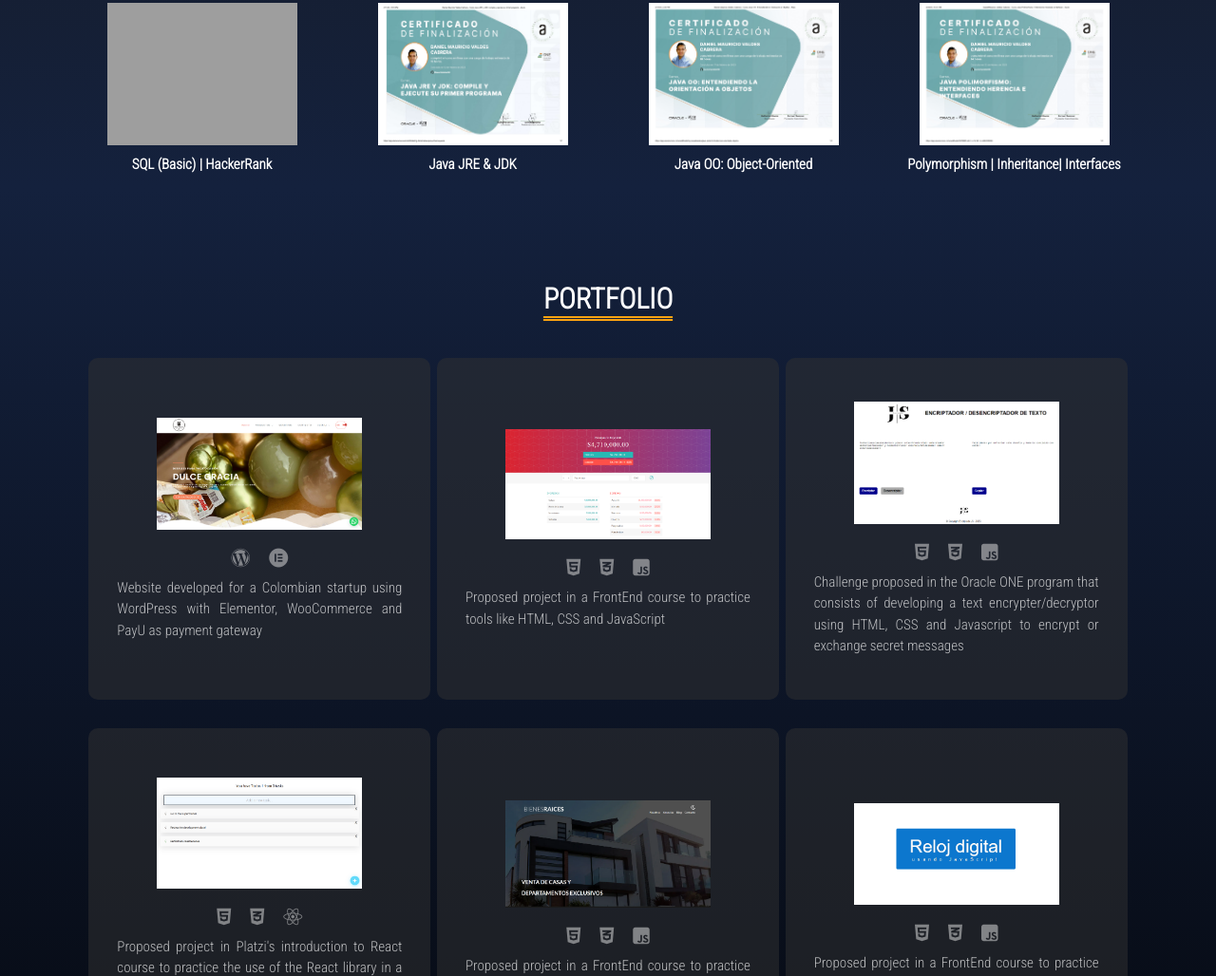
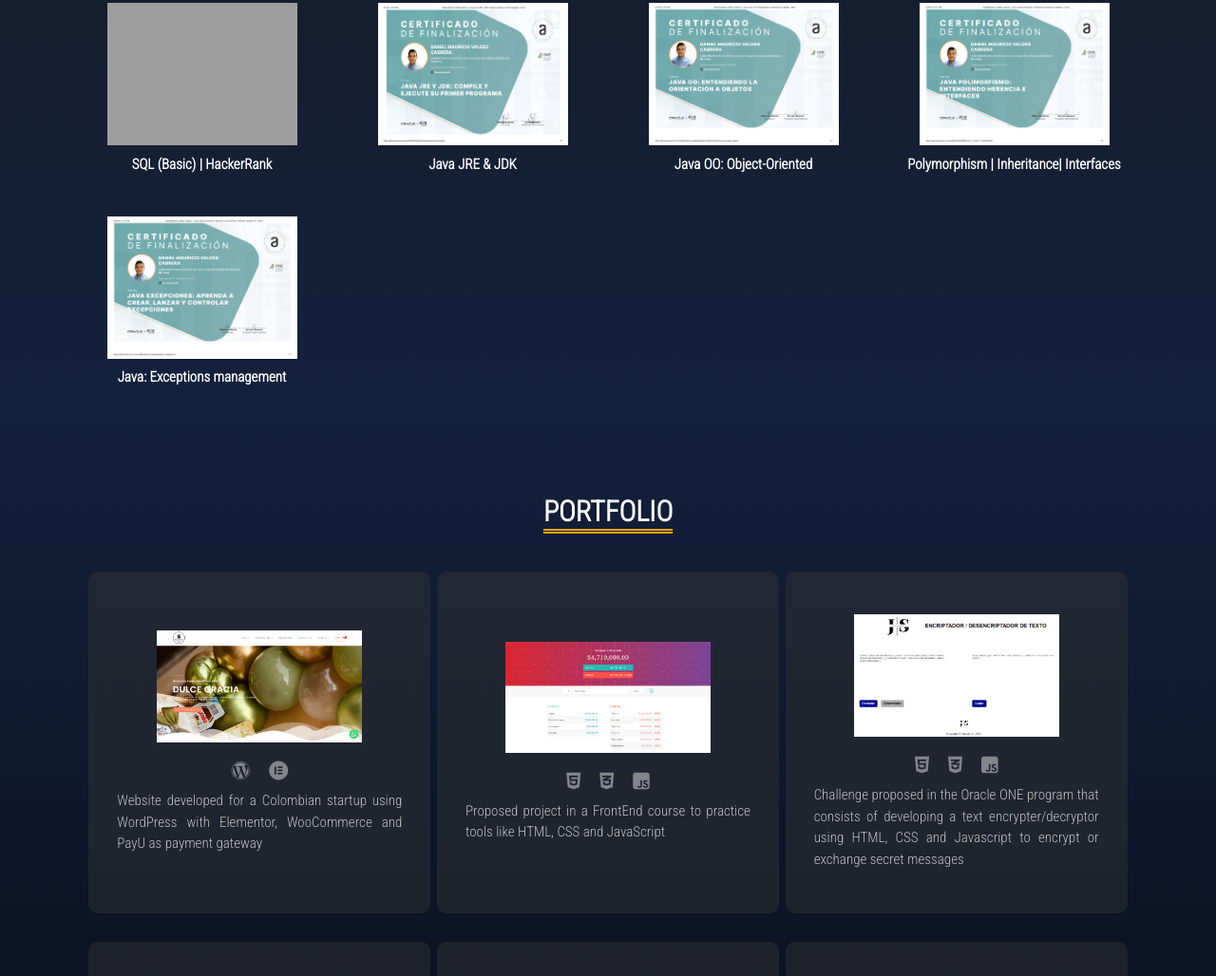
Before and after one commit to DanielValdes98/Portfolio, a website: page index.html in a window 1280 px wide. Shown: the part 2018-3046 px from the top of the page at 95% size. Drawn offline with nearby package versions, Linux system fonts and the light colour scheme; grey boxes are pictures that could not be loaded; a script that the page names is missing.

Commit message:
New Java Course

```diff
--- a/index.html
+++ b/index.html
@@ -208,6 +208,10 @@
                     <img src="src/img/diploma3-java-orcale.jpg" alt="diploma3-java-oracle">
                     <p> Polymorphism | Inheritance| Interfaces </p>
                 </a>
+                <a href="https://app.aluracursos.com/certificate/0927c806-e602-45d7-a95f-200dd55e02bd" target="_blank">
+                    <img src="src/img/diploma4-java-orcale.jpg" alt="diploma4-java-oracle">
+                    <p> Java: Exceptions management </p>
+                </a>
             </div>
         </div>
     </section>
```
Also changed, not shown: src/img/diploma4-java-orcale.jpg (added).
